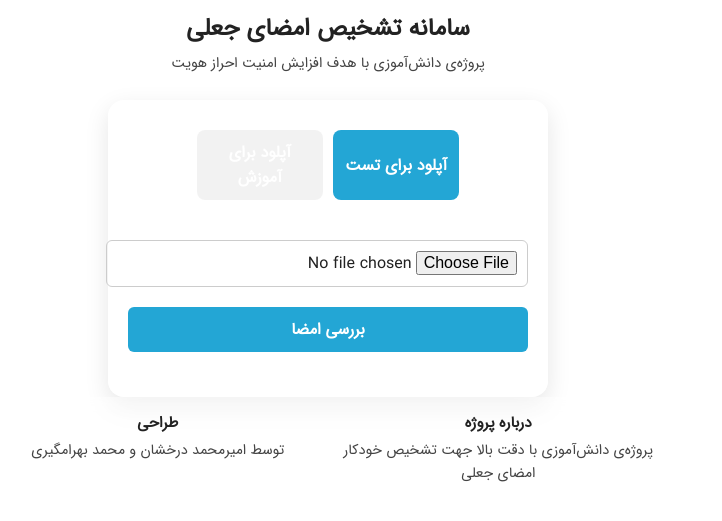
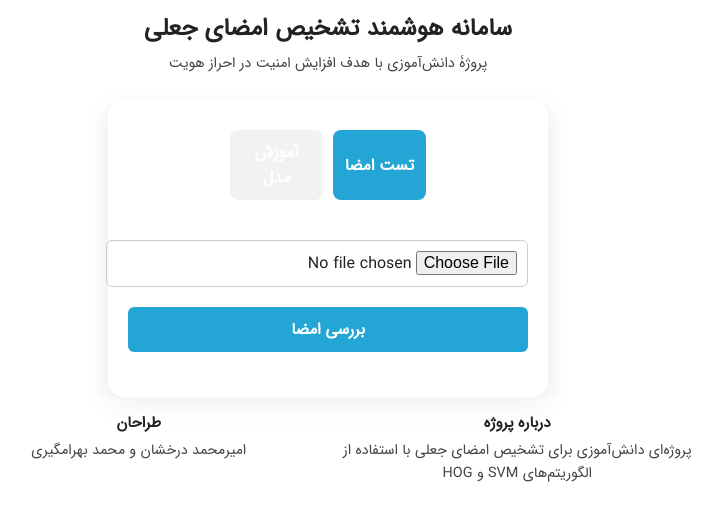
Before and after one commit to Amir-Der/Sig-Detection, a Flask app: page / in a window 1280 px wide. Shown: the top 521 px of the page, without its empty margins (312-1034 px from the left). Run offline with Flask 3, Linux system fonts and the light colour scheme; the visitor is signed in with stand-in values (Sample User, id 1).

Commit message:
Update dashboard.html

```diff
--- a/templates/dashboard.html
+++ b/templates/dashboard.html
@@ -8,14 +8,14 @@
 </head>
 <body>
   <div class="site-header">
-    <h1>سامانه تشخیص امضای جعلی</h1>
-    <p>پروژه‌ی دانش‌آموزی با هدف افزایش امنیت احراز هویت</p>
+    <h1>سامانه هوشمند تشخیص امضای جعلی</h1>
+    <p>پروژۀ دانش‌آموزی با هدف افزایش امنیت در احراز هویت</p>
   </div>
 
   <div class="container">
     <div class="tab-buttons">
-      <button class="tab active" onclick="showTab(event, 'upload-test')">آپلود برای تست</button>
-      <button class="tab" onclick="showTab(event, 'upload-train')">آپلود برای آموزش</button>
+      <button class="tab active" onclick="showTab(event, 'upload-test')">تست امضا</button>
+      <button class="tab" onclick="showTab(event, 'upload-train')">آموزش مدل</button>
     </div>
 
     <!-- فرم تست -->
@@ -31,9 +31,9 @@
     <!-- فرم آموزش -->
     <div class="tab-content hidden" id="upload-train">
       <form id="train-form" method="POST" enctype="multipart/form-data">
-        <label>آپلود ۱۰ امضای واقعی:</label>
+        <label>آپلود امضا‌های واقعی:</label>
         <input type="file" name="real_files" accept="image/*" multiple required>
-        <label>آپلود ۱۰ امضای جعلی:</label>
+        <label>آپلود امضا‌های جعلی:</label>
         <input type="file" name="fake_files" accept="image/*" multiple required>
         <button type="submit">آموزش مدل</button>
         <div class="result" id="result-train"></div>
@@ -45,11 +45,11 @@
   <div class="site-footer">
     <div class="footer-section">
       <h4>درباره پروژه</h4>
-      <p>پروژه‌ی دانش‌آموزی با دقت بالا جهت تشخیص خودکار امضای جعلی</p>
+    <p>پروژه‌ای دانش‌آموزی برای تشخیص امضای جعلی با استفاده از الگوریتم‌های SVM و HOG</p>
     </div>
     <div class="footer-section">
-      <h4>طراحی</h4>
-      <p>توسط امیرمحمد درخشان و محمد بهرامگیری</p>
+      <h4>طراحان</h4>
+      <p>امیرمحمد درخشان و محمد بهرامگیری</p>
     </div>
   </div>
 
```
